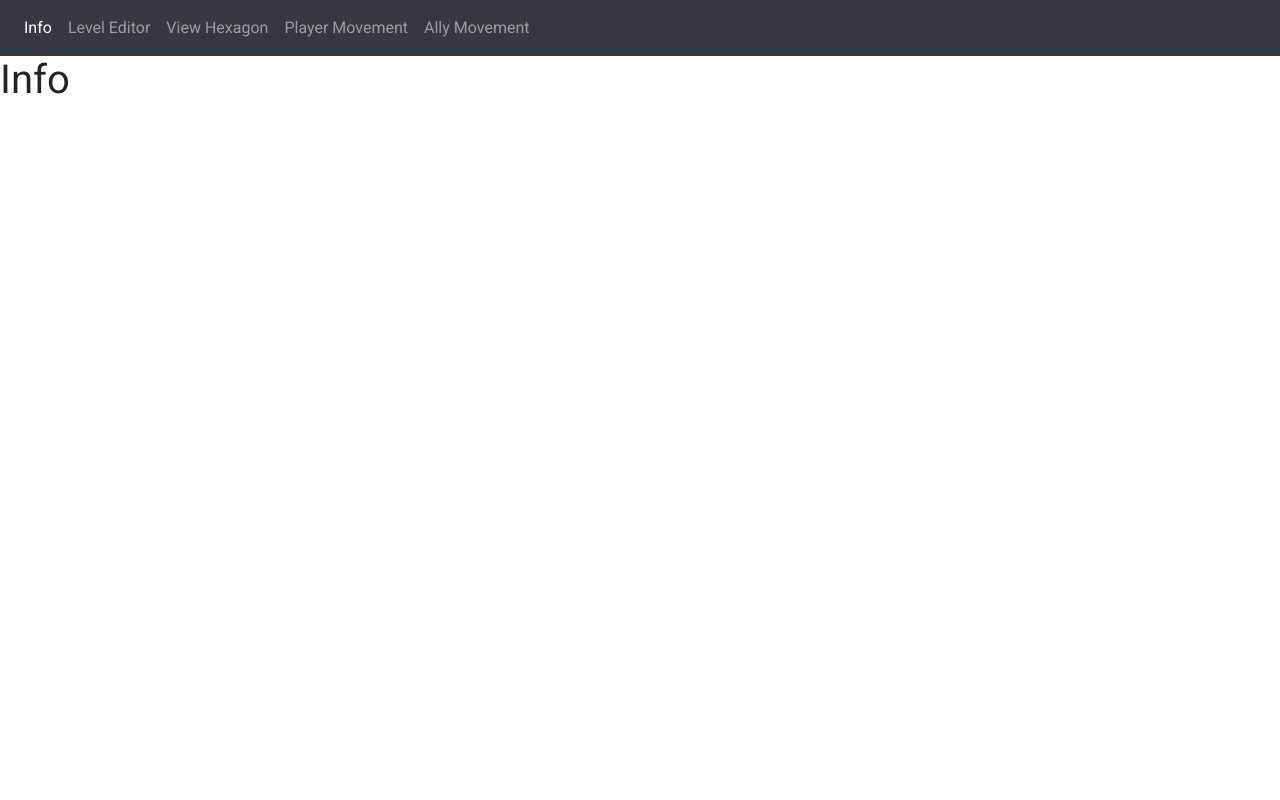
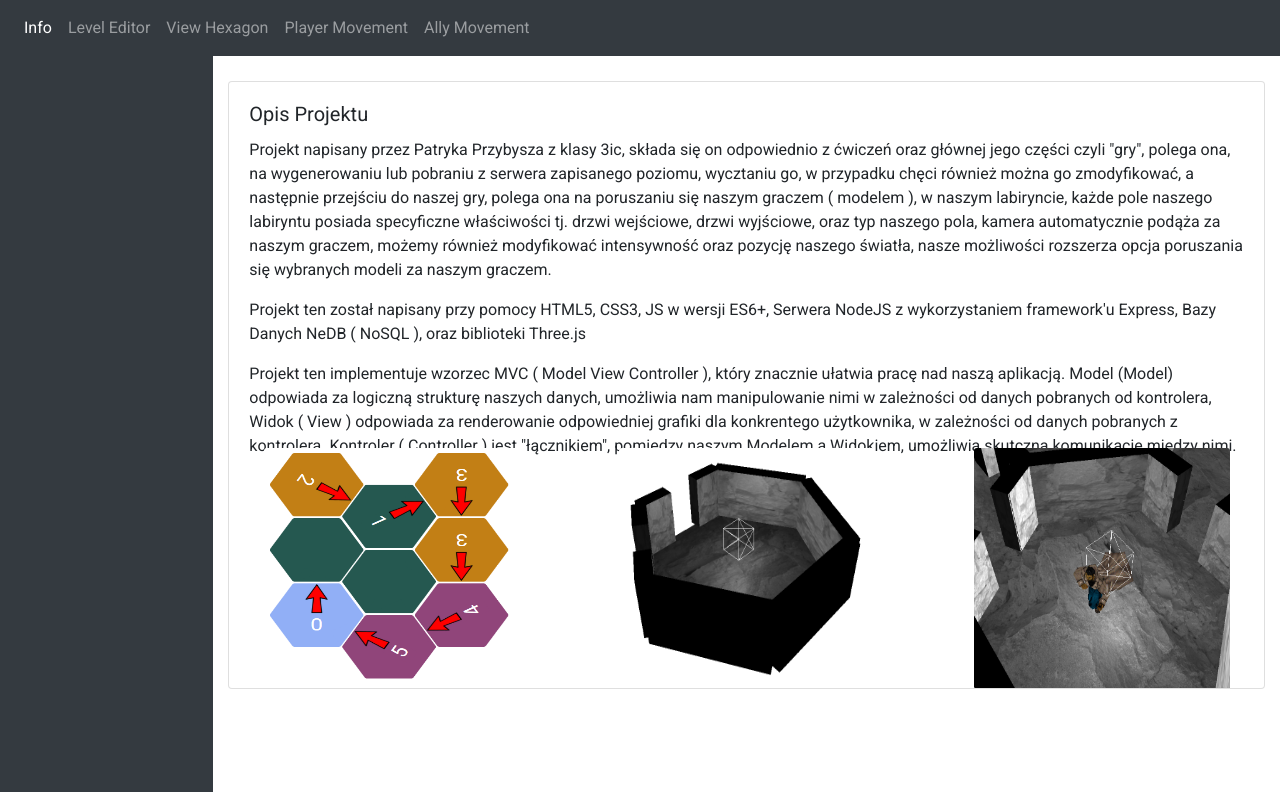
Before and after one commit to Zoriksde/Level-Editor, a Node server app: page / in a window 1280 px wide. Run offline with Node 20, Linux system fonts and the light colour scheme; some libraries are stand-ins or nearby versions.

Commit message:
Info Page

```diff
--- /dev/null
+++ b/public/css/Index/index.css
@@ -0,0 +1,10 @@
+#EmptyField {
+    background-color: #343a40;
+    padding-top: 20px;
+    height: 92vh;
+}
+
+#MainMenu {
+    margin: 0;
+    margin-top: 25px;
+}
--- a/views/index.ejs
+++ b/views/index.ejs
@@ -1,4 +1,7 @@
 <%- include('includes/head.ejs') %>
+
+<link rel="stylesheet" href="/css/style.css">
+<link rel="stylesheet" href="/css/Index/index.css">
 
 </head>
 
@@ -7,6 +10,54 @@
 
     <div class="row d-flex flex-row">
 
-        <h1>Info</h1>
+        <div class="col-md-2" id="EmptyField">
 
-    <%- include('includes/end.ejs') %>
+        </div>
+
+        <div class="col-md-10 row d-flex flex-row justify-content-around" id="MainMenu">
+
+            <div class="card" style="width: 72rem; height: 38rem;">
+                <div class="card-body">
+                    <h5 class="card-title">Opis Projektu</h5>
+                    <p class="card-text">
+                        Projekt napisany przez Patryka Przybysza z klasy 3ic, składa się on
+                        odpowiednio z ćwiczeń oraz głównej jego części czyli "gry", polega ona,
+                        na wygenerowaniu lub pobraniu z serwera zapisanego poziomu, wycztaniu go,
+                        w przypadku chęci również można go zmodyfikować, a następnie przejściu do
+                        naszej gry, polega ona na poruszaniu się naszym graczem ( modelem ), w naszym
+                        labiryncie, każde pole naszego labiryntu posiada specyficzne właściwości tj.
+                        drzwi wejściowe, drzwi wyjściowe, oraz typ naszego pola, kamera automatycznie podąża
+                        za naszym graczem, możemy również modyfikować intensywność oraz pozycję naszego światła,
+                        nasze możliwości rozszerza opcja poruszania się wybranych modeli za naszym graczem.
+
+                    </p>
+
+                    <p class="card-text">
+                        Projekt ten został napisany przy pomocy HTML5, CSS3, JS w wersji ES6+, Serwera NodeJS z
+                        wykorzystaniem
+                        framework'u Express, Bazy Danych NeDB ( NoSQL ), oraz biblioteki Three.js
+                    </p>
+
+                    <p class="card-text">
+                        Projekt ten implementuje wzorzec MVC ( Model View Controller ), który znacznie
+                        ułatwia pracę nad naszą aplikacją. Model (Model) odpowiada za logiczną strukturę naszych
+                        danych, umożliwia nam manipulowanie nimi w zależności od danych pobranych od
+                        kontrolera, Widok ( View ) odpowiada za renderowanie odpowiedniej grafiki dla
+                        konkrentego użytkownika, w zależności od danych pobranych z kontrolera. Kontroler
+                        ( Controller ) jest "łącznikiem", pomiędzy naszym Modelem a Widokiem, umożliwia
+                        skutczną komunikację między nimi.
+                    </p>
+                </div>
+                <div class="row d-flex flex-row justify-content-around">
+                    <img class="card-img-top" src="/gfx/app_01.png" style="width: 16rem; height:15rem;"
+                        alt="Application Image">
+                    <img class="card-img-top" src="/gfx/app_02.png" style="width: 16rem; height:15rem;"
+                        alt="Application Image">
+                    <img class="card-img-top" src="/gfx/app_03.png" style="width: 16rem; height:15rem;"
+                        alt="Application Image">
+                </div>
+            </div>
+
+        </div>
+
+        <%- include('includes/end.ejs') %>
```
Also changed, not shown: public/gfx/app_01.PNG (added), public/gfx/app_02.PNG (added), public/gfx/app_03.PNG (added).
